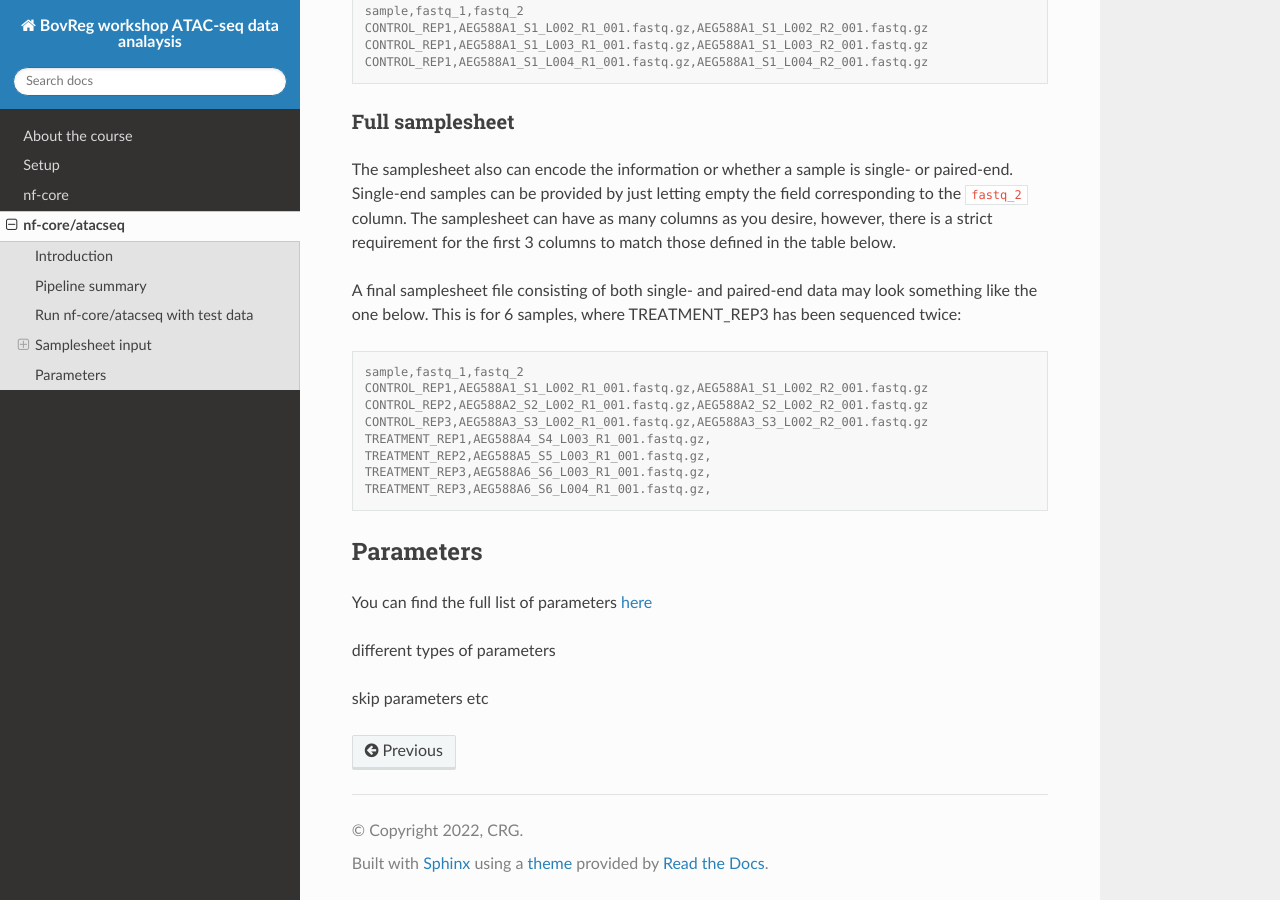
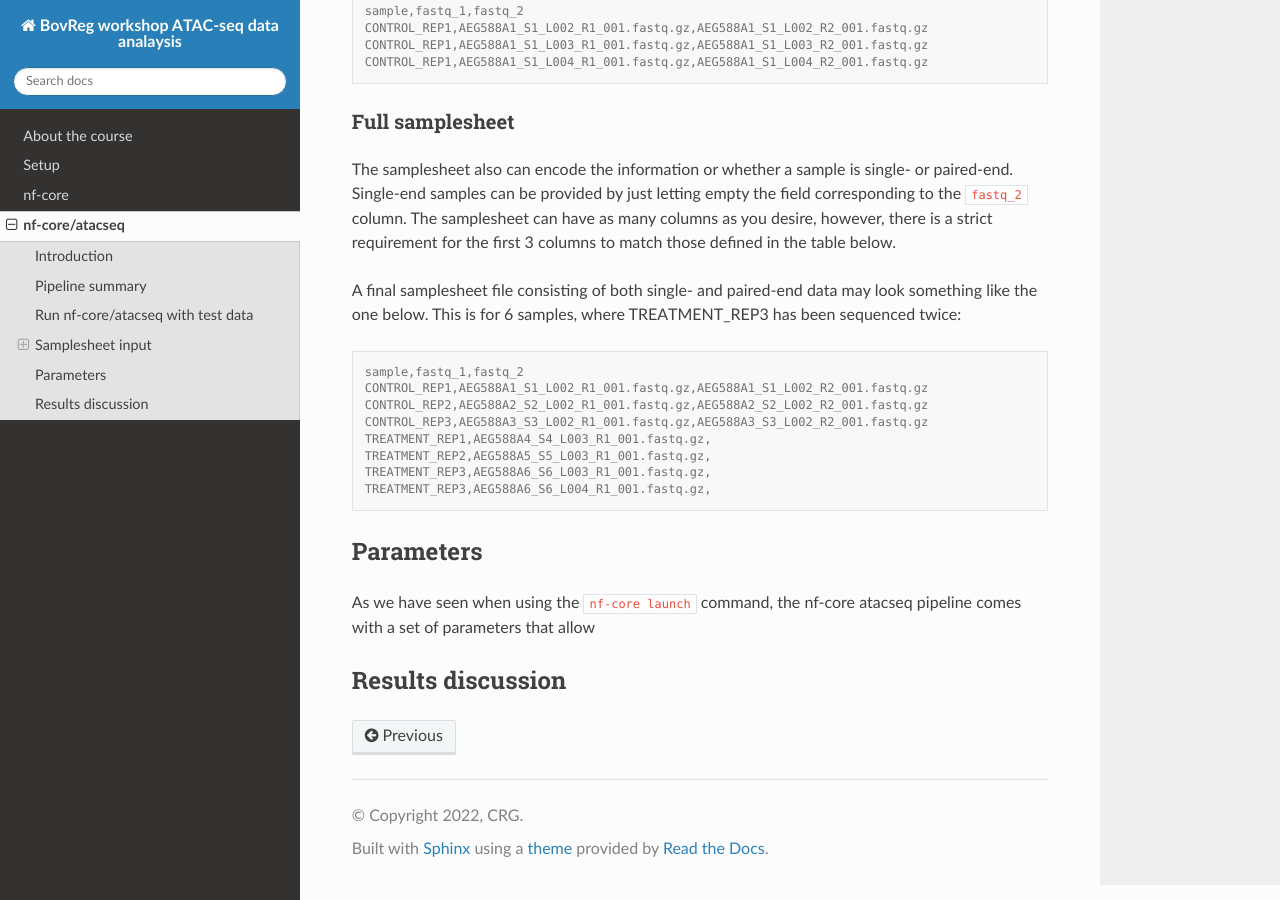
Before and after one commit to BovReg/atacseq-workshop-limoges, a Sphinx documentation site: the page built from docs/ATAC-seq_pipeline.rst, in a window 1280 px wide and 900 px high, scrolled down 4060 px. Built offline with Sphinx 7.4.7 and the Read the Docs theme 2.0.0, drawn with Linux system fonts in a browser that asks for light colours.

```diff
--- a/docs/ATAC-seq_pipeline.rst
+++ b/docs/ATAC-seq_pipeline.rst
@@ -195,11 +195,25 @@ This is for 6 samples, where TREATMENT_REP3 has been sequenced twice:
 Parameters
 ==========
 
-You can find the full list of parameters `here <https://nf-co.re/atacseq/dev/parameters>`__
+As we have seen when using the ``nf-core launch`` command, the nf-core atacseq pipeline comes with a set of parameters that allow
 
-different types of parameters
+.. (something such as discussing some of the important parameters)
 
-skip parameters etc
+.. You can find the full list of parameters `here <https://nf-co.re/atacseq/dev/parameters>`__
+
+.. different types of parameters
+
+.. skip parameters etc
+
+.. Parameters
+
+Results discussion
+=================
+
+.. (IGV session + multiqc reports)
+
+
+
 
 
 
```
Also changed, not shown: docs/setup.rst (+3 -5 lines).
